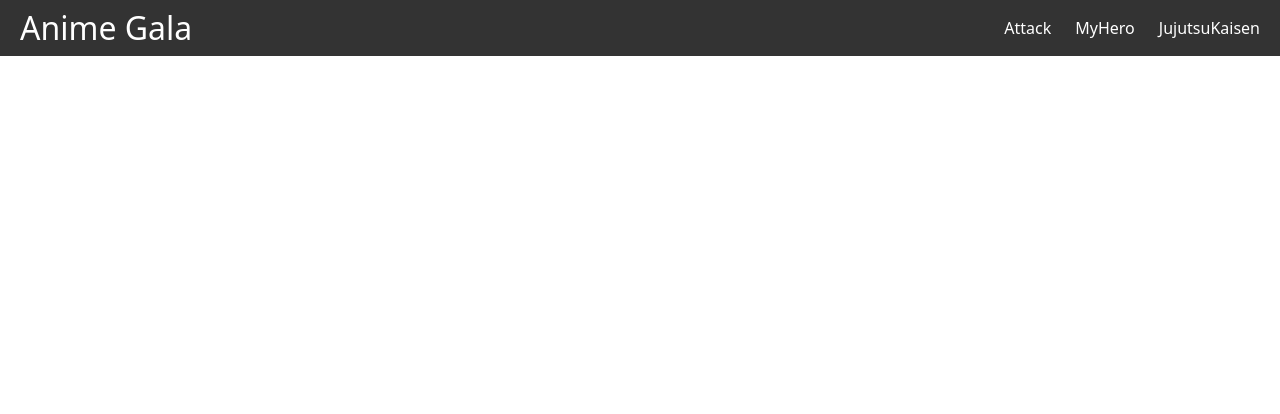
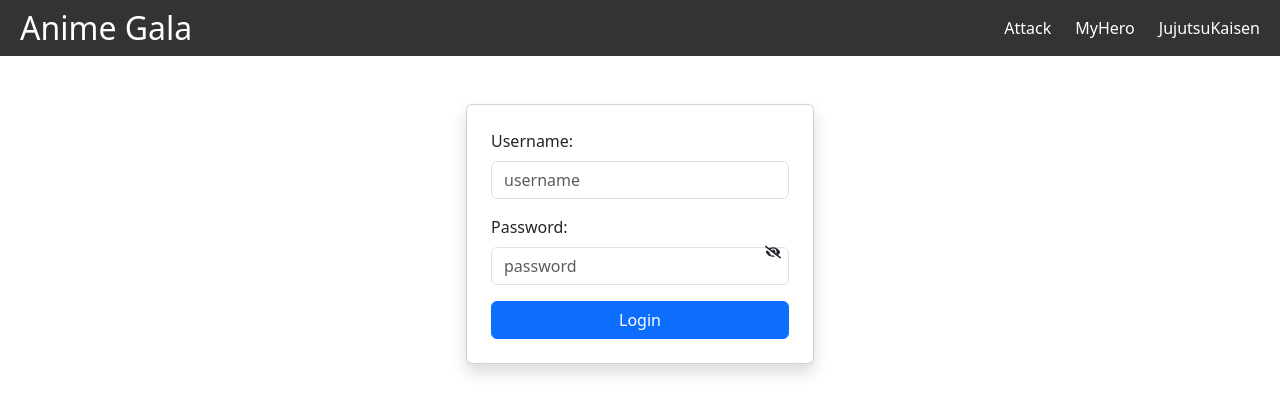
Before and after one commit to Emmanuel-Wambua/my-capstone, a React (Create React App) app: page /login in a window 1280 px wide. Shown: the top 414 px of the page. Built offline with nearby package versions, Linux system fonts and the light colour scheme.

Commit message:
Register and Login Pages added

```diff
--- a/src/App.js
+++ b/src/App.js
@@ -4,7 +4,12 @@ import Home from './components/Home';
 import Attack from './components/AttackTitan';
 import MyHero from './components/MyHero';
 import JujutsuKaisen from './components/JujutsuKaisen';
+import Register from './components/Register';
+import Login from './components/Login';
+// import Logout from './components/Logout';
 import { Route, Routes } from  "react-router-dom"
+import React from 'react';
+
 
 
 function App() {
@@ -15,6 +20,8 @@ function App() {
       <div className='container'>
         <Routes>
           <Route path='/' element={<Home/>} />
+          <Route path="/register" element={<Register/>} />
+          <Route path="/login" element={<Login/>} />
           <Route path='/aot' element={<Attack/>} />
           <Route path='/mha' element={<MyHero/>} />
           <Route path='/jjk' element={<JujutsuKaisen/>} />
--- a/src/components/Home.js
+++ b/src/components/Home.js
@@ -1,14 +1,18 @@
-// src/components/Home.js
 import React from 'react';
+import { Link } from 'react-router-dom';
 
 function Home() {
   return (
-    <>
-      <div className="container mt-5">
-        <h1>Welcome to Anime Gala</h1>
-        <p>Explore your favorite anime characters from Attack on Titan, My Hero Academia, and Jujutsu Kaisen.</p>
-      </div>
-    </>
+    <div className="container mt-5">
+      <h1>Welcome to Anime Gala</h1>
+      <p>Explore your favorite anime characters from Attack on Titan, My Hero Academia, and Jujutsu Kaisen.</p>
+      <Link to="/login">
+        <button className="btn btn-primary">Login</button>
+      </Link>
+      <Link to="/register">
+        <button className="btn btn-secondary">Register</button>
+      </Link>
+    </div>
   );
 }
 
--- /dev/null
+++ b/src/components/Login.js
@@ -0,0 +1,87 @@
+import React, { useState } from 'react';
+import { FaEye, FaEyeSlash } from 'react-icons/fa'; // Import icons from react-icons
+
+import axios from 'axios';
+import { useNavigate } from 'react-router-dom';
+
+const Login = () => {
+  const [username, setUsername] = useState('');
+  const [password, setPassword] = useState('');
+  const [message, setMessage] = useState('');
+  const [type, setType] = useState('password');
+  const [icon, setIcon] = useState(<FaEyeSlash />);
+  const navigate = useNavigate();
+
+  const handleSubmit = async (e) => {
+    e.preventDefault();
+    try {
+      const response = await axios.post('http://127.0.0.1:8000/login/', {
+        username,
+        password
+      });
+      localStorage.setItem('token', response.data.token);
+      alert('Login Successful');
+      navigate('/');
+      setMessage('Login Successful!!');
+    } catch (error) {
+      setMessage('Login failed, please provide correct credentials');
+      console.error('Login failed', { error });
+    }
+  };
+
+  const handleToggle = () => {
+    if (type === 'password') {
+      setIcon(<FaEye />);
+      setType('text');
+    } else {
+      setIcon(<FaEyeSlash />);
+      setType('password');
+    }
+  };
+
+  return (
+    <form onSubmit={handleSubmit}>
+      {message && <div className='alert alert-info'>{message}</div>}
+      <div className='container mt-5'>
+        <div className='row justify-content-center'>
+          <div className='col-md-6 col-lg-4'>
+            <div className='card p-4 shadow'>
+              <div className='mb-3'>
+                <label htmlFor='username' className='form-label'>Username:</label>
+                <input
+                  type='text'
+                  value={username}
+                  onChange={(e) => setUsername(e.target.value)}
+                  placeholder='username'
+                  id='username'
+                  className='form-control'
+                />
+              </div>
+
+              <div className='mb-3 position-relative'>
+                <label htmlFor='password' className='form-label'>Password:</label>
+                <input
+                  type={type}
+                  name='password'
+                  value={password}
+                  onChange={(e) => setPassword(e.target.value)}
+                  autoComplete='current-password'
+                  placeholder='password'
+                  id='password'
+                  className='form-control'
+                />
+                <span className='position-absolute top-50 end-0 translate-middle-y pe-2' onClick={handleToggle}>
+                  {icon}
+                </span>
+              </div>
+
+              <button type='submit' className='btn btn-primary w-100'>Login</button>
+            </div>
+          </div>
+        </div>
+      </div>
+    </form>
+  );
+};
+
+export default Login;
--- /dev/null
+++ b/src/components/Logout.js
@@ -0,0 +1,25 @@
+// Logout.js
+import React from 'react';
+import { useNavigate } from 'react-router-dom';
+import axios from 'axios';
+import Button from 'react-bootstrap/Button';
+
+const Logout = () => {
+  const navigate = useNavigate();
+
+  const submitLogout = (e) => {
+    e.preventDefault();
+    axios.post("/api/logout", { withCredentials: true })
+      .then(() => {
+        navigate('/');
+      });
+  };
+
+  return (
+    <form onSubmit={submitLogout}>
+      <Button type="submit" variant="light">Log out</Button>
+    </form>
+  );
+};
+
+export default Logout;
--- a/src/components/NavigationBar.js
+++ b/src/components/NavigationBar.js
@@ -1,3 +1,4 @@
+import React from 'react';
 import { Link,useMatch,useResolvedPath } from "react-router-dom"
 
 export default function NavigationBar(){
--- /dev/null
+++ b/src/components/Register.js
@@ -0,0 +1,70 @@
+import React, { useState } from 'react';
+import { FaEye, FaEyeSlash } from 'react-icons/fa'; // Import eye and eye-slash icons
+
+const Register = () => {
+  const [username, setUsername] = useState('');
+  const [password, setPassword] = useState('');
+  const [type, setType] = useState('password');
+  const [icon, setIcon] = useState(<FaEye />);
+
+  const handleToggle = () => {
+    if (type === 'password') {
+      setType('text');
+      setIcon(<FaEyeSlash />);
+    } else {
+      setType('password');
+      setIcon(<FaEye />);
+    }
+  };
+
+  const handleSubmit = (e) => {
+    e.preventDefault();
+    // Handle form submission
+  };
+
+  return (
+    <form onSubmit={handleSubmit}>
+      {/* Display message if any */}
+      <div className='container mt-5'>
+        <div className='row justify-content-center'>
+          <div className='col-md-6 col-lg-4'>
+            <div className='card p-4 shadow'>
+              <div className='mb-3'>
+                <label htmlFor='username' className='form-label'>Username:</label>
+                <input
+                  type='text'
+                  value={username}
+                  onChange={(e) => setUsername(e.target.value)}
+                  placeholder='username'
+                  id='username'
+                  className='form-control'
+                />
+              </div>
+
+              <div className='mb-3 position-relative'>
+                <label htmlFor='password' className='form-label'>Password:</label>
+                <input
+                  type={type}
+                  name='password'
+                  value={password}
+                  onChange={(e) => setPassword(e.target.value)}
+                  autoComplete='current-password'
+                  placeholder='password'
+                  id='password'
+                  className='form-control'
+                />
+                <span className='position-absolute top-50 end-0 translate-middle-y pe-2' onClick={handleToggle}>
+                  {icon}
+                </span>
+              </div>
+
+              <button type='submit' className='btn btn-primary w-100'>Register</button>
+            </div>
+          </div>
+        </div>
+      </div>
+    </form>
+  );
+};
+
+export default Register;
```
Also changed, not shown: package.json (+6 -3 lines), 1 other file (tests, documents, lock files or other folders).
